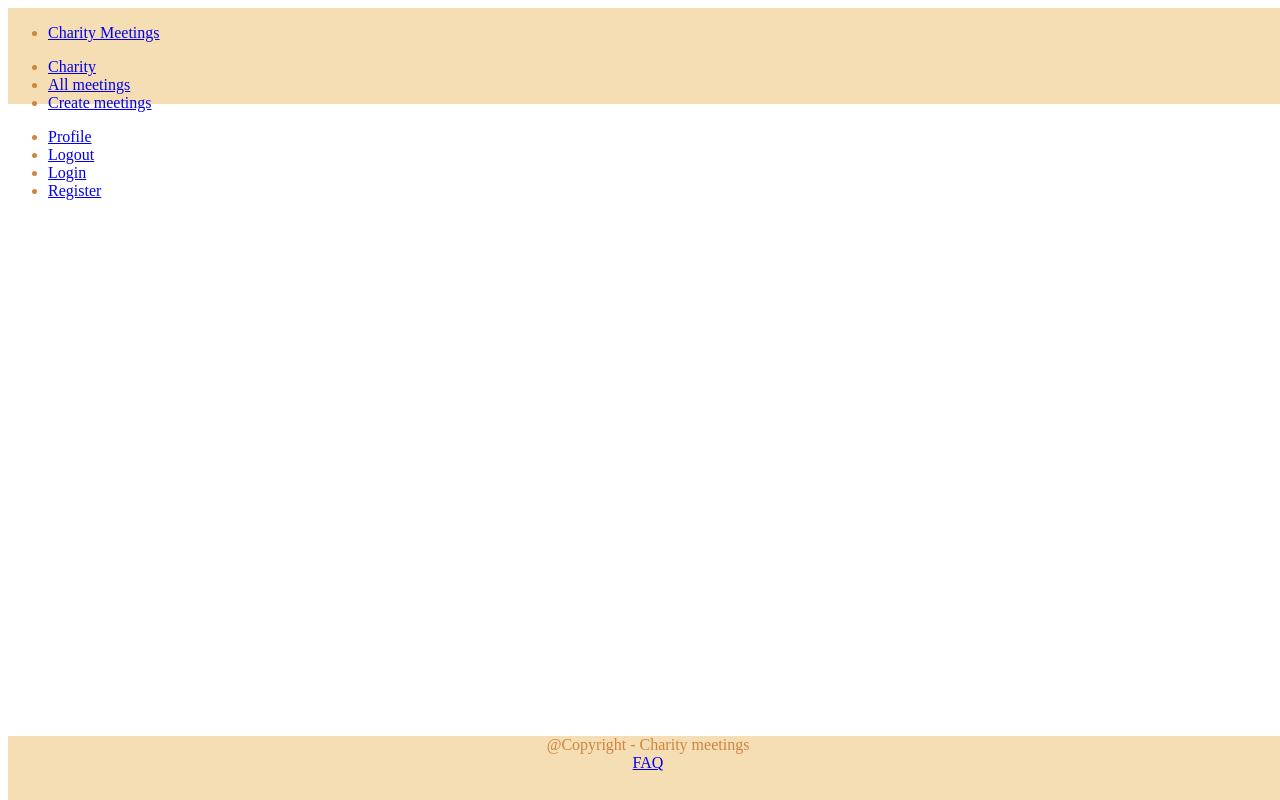
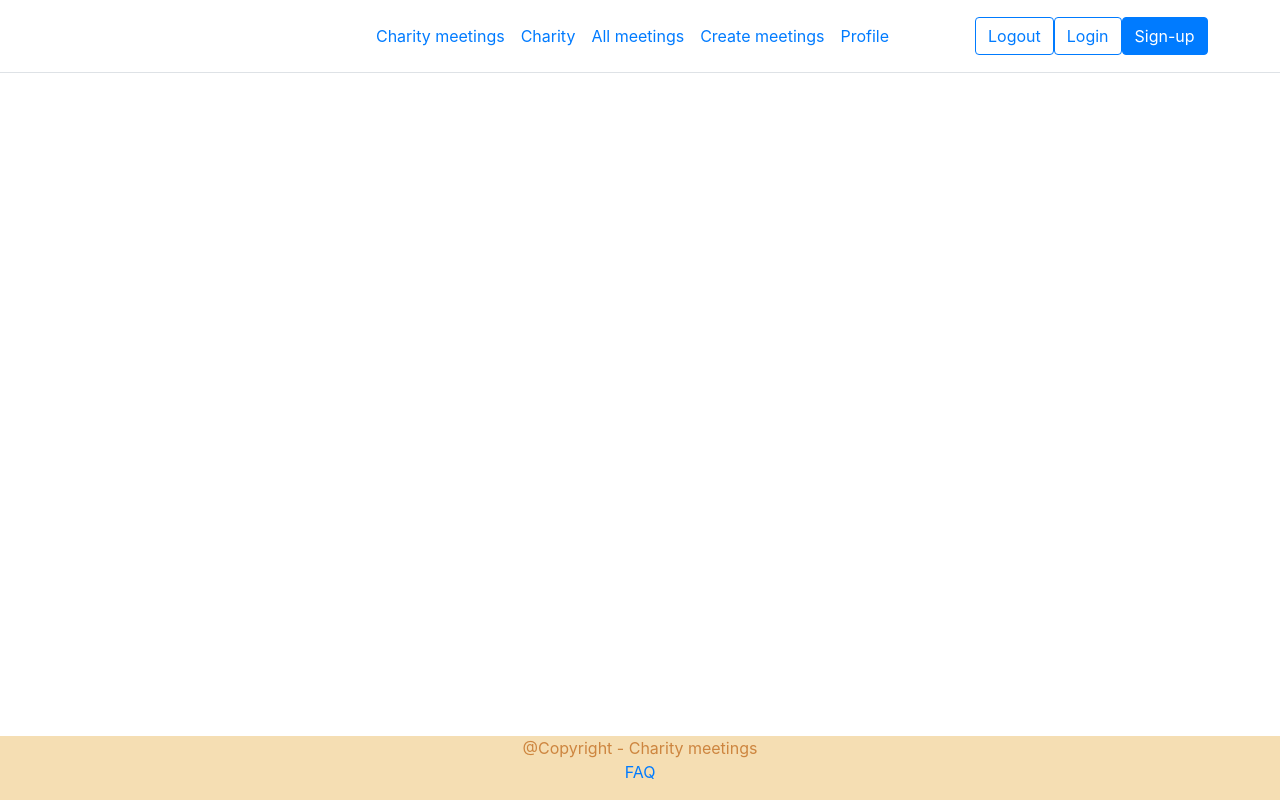
Before and after one commit to EmineShaban/Project, an Angular app: page / in a window 1280 px wide. Built offline with nearby package versions, Linux system fonts and the light colour scheme.

Commit message:
create header

```diff
--- a/package.json
+++ b/package.json
@@ -18,6 +18,7 @@
     "@angular/platform-browser": "^14.2.0",
     "@angular/platform-browser-dynamic": "^14.2.0",
     "@angular/router": "^14.2.0",
+    "bootstrap": "^5.2.2",
     "rxjs": "~7.5.0",
     "tslib": "^2.3.0",
     "zone.js": "~0.11.4"
--- a/src/app/core/footer/footer.component.css
+++ b/src/app/core/footer/footer.component.css
@@ -1,14 +1,12 @@
 .footer
 {
     position: fixed;
-    /* left: 0; */
     bottom: 0;
     width: 100%;
     height: 8%;
     background-color: #F5DEB3;
     color: #CD853F;
     text-align: center;
-    /* padding:  0%; */
 }
 .FAQ
 {
--- a/src/app/core/header/header.component.css
+++ b/src/app/core/header/header.component.css
@@ -1,11 +1,15 @@
-.header
-{
-    position: fixed;
-    /* left: 0; */
-    bottom: 100;
-    width: 100%;
-    height: 12%;
-    background-color: #F5DEB3;
-    color: #CD853F;
-    /* text-align: center; */
-}
+/* .form-control-dark {
+    border-color: var(--bs-gray);
+  }
+  .form-control-dark:focus {
+    border-color: #fff;
+    box-shadow: 0 0 0 .25rem rgba(255, 255, 255, .25);
+  }
+
+  .text-small {
+    font-size: 85%;
+  }
+
+  .dropdown-toggle {
+    outline: 0;
+  } */
--- a/src/app/core/header/header.component.html
+++ b/src/app/core/header/header.component.html
@@ -1,32 +1,24 @@
-<header class="header">
-    <nav>
-        <div class="centr-container">
-            <ul>
-                <li><a href="/">Charity Meetings</a></li>
-            </ul>
-        </div>
-        <div >
-            <ul class="right-container">
+<header
+    class="d-flex flex-wrap align-items-center justify-content-center justify-content-md-between py-3 mb-4 border-bottom">
+    <a href="/" class="d-flex align-items-center col-md-3 mb-2 mb-md-0 text-dark text-decoration-none">
+        <svg class="bi me-2" width="40" height="32" role="img" aria-label="Bootstrap">
+            <use xlink:href="#bootstrap"></use>
+        </svg>
+    </a>
 
-                <li> <a href="/charity" class="log-out">Charity</a></li>
-                <li> <a href="/allMeetings" class="log-out">All meetings</a></li>
-                <li> <a href="/createMeetings" class="log-out">Create meetings</a></li>
+    <ul class="nav col-12 col-md-auto mb-2 justify-content-center mb-md-0">
+        <li><a href="/" class="nav-link px-2 link-secondary">Charity meetings</a></li>
+        <li><a href="/charity" class="nav-link px-2 link-dark">Charity</a></li>
+        <li><a href="/meetings" class="nav-link px-2 link-dark">All meetings</a></li>
+        <li><a href="/create" class="nav-link px-2 link-dark">Create meetings</a></li>
+        <!-- <li><a href="/faq" class="nav-link px-2 link-dark">FAQs</a></li> -->
+        <li><a href="/profile" class="nav-link px-2 link-dark">Profile</a></li>
+    </ul>
 
+    <div class="col-md-3 text-end">
+        <button type="button" class="btn btn-outline-primary me-2">Logout</button>
 
-            </ul>
-
-        </div>
-    </nav>
-    <nav>
-        <div class="left-container">
-            <ul>
-                <li> <a href="/profile" class="log-out">Profile</a></li>
-                <li> <a href="/auth/logout" class="log-out">Logout</a></li>
-
-                <li><a href="/auth/login">Login</a></li>
-                <li><a href="/auth/register">Register</a></li>
-
-            </ul>
-        </div>
-    </nav>
+        <button type="button" class="btn btn-outline-primary me-2">Login</button>
+        <button type="button" class="btn btn-primary">Sign-up</button>
+    </div>
 </header>
--- a/src/index.html
+++ b/src/index.html
@@ -6,6 +6,8 @@
   <base href="/">
   <meta name="viewport" content="width=device-width, initial-scale=1">
   <link rel="icon" type="image/x-icon" href="favicon.ico">
+  <link rel="stylesheet" href="https://maxcdn.bootstrapcdn.com/bootstrap/4.0.0/css/bootstrap.min.css" integrity="sha384-Gn5384xqQ1aoWXA+058RXPxPg6fy4IWvTNh0E263XmFcJlSAwiGgFAW/dAiS6JXm" crossorigin="anonymous">
+
 </head>
 <body>
   <app-root></app-root>
```
Also changed, not shown: src/app/core/footer/footer.component.html (+12 -0 lines), 1 other file (tests, documents, lock files or other folders).
